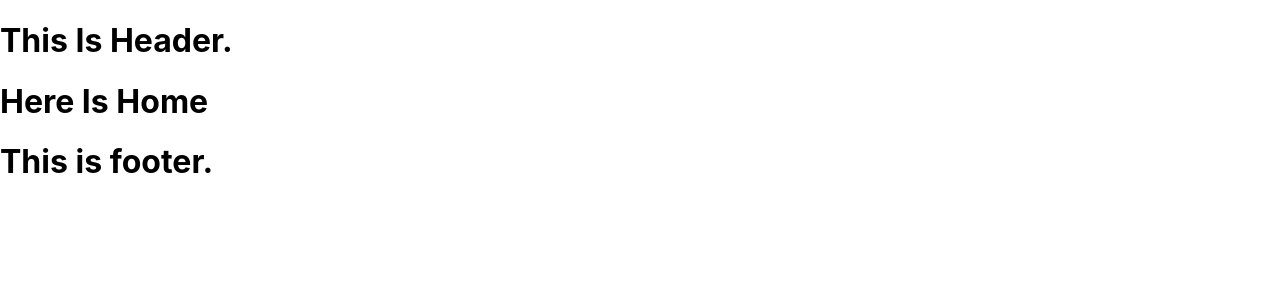
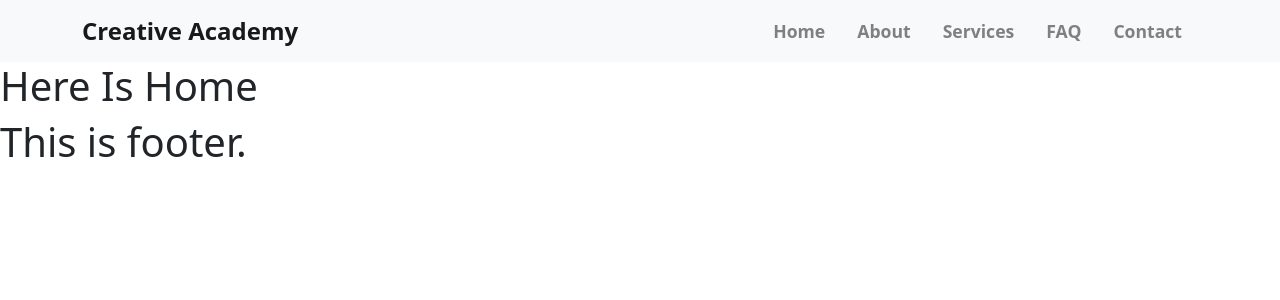
Before and after one commit to salmanSrahman/creative-academy, a React (Create React App) app: page / in a window 1280 px wide. Shown: the top 300 px of the page. Built offline with nearby package versions, Linux system fonts and the light colour scheme.

Commit message:
header part end

```diff
--- a/src/App.js
+++ b/src/App.js
@@ -1,5 +1,6 @@
 import { BrowserRouter, Route, Routes } from "react-router-dom";
 import "./App.css";
+import 'bootstrap/dist/css/bootstrap.min.css';
 import Header from "./Components/CommonPart/Header/Header";
 import Footer from "./Components/CommonPart/Footer/Footer";
 import Home from "./Components/Home/Home";
--- a/src/Components/CommonPart/Header/Header.css
+++ b/src/Components/CommonPart/Header/Header.css
@@ -0,0 +1,15 @@
+.nav-part a {
+      text-decoration: none;
+}
+
+.nav-logo {
+      font-size: 1.5rem;
+      font-weight: bold;
+}
+
+.nav-menu a {
+      padding: 0 1rem;
+      color: gray;
+      font-size: 1.1rem;
+      font-weight: 600;
+}
--- a/src/Components/CommonPart/Header/Header.js
+++ b/src/Components/CommonPart/Header/Header.js
@@ -1,10 +1,41 @@
 import React from "react";
+import { Container, Nav, Navbar } from "react-bootstrap";
+import { NavLink } from "react-router-dom";
 import "./Header.css";
-
 const Header = () => {
   return (
-    <div>
-      <h1>This Is Header.</h1>
+    <div className="nav-part">
+      <Navbar bg="light" expand="lg">
+        <Container>
+          <Navbar.Brand as={NavLink} to="/home" className="nav-logo">
+            Creative Academy
+          </Navbar.Brand>
+          <Navbar.Toggle aria-controls="navbarScroll" />
+          <Navbar.Collapse id="navbarScroll">
+            <Nav
+              className="ms-auto my-2 my-lg-0 nav-menu"
+              style={{ maxHeight: "100px" }}
+              navbarScroll
+            >
+              <NavLink
+                to="/home"
+                style={({ isActive }) => {
+                  return {
+                    color: isActive ? "black" : "gray",
+                    textDecoration: isActive ? "underline" : "none",
+                  };
+                }}
+              >
+                Home
+              </NavLink>
+              <NavLink to="/about">About</NavLink>
+              <NavLink to="/services">Services</NavLink>
+              <NavLink to="/faq">FAQ</NavLink>
+              <NavLink to="/contact">Contact</NavLink>
+            </Nav>
+          </Navbar.Collapse>
+        </Container>
+      </Navbar>
     </div>
   );
 };
```
